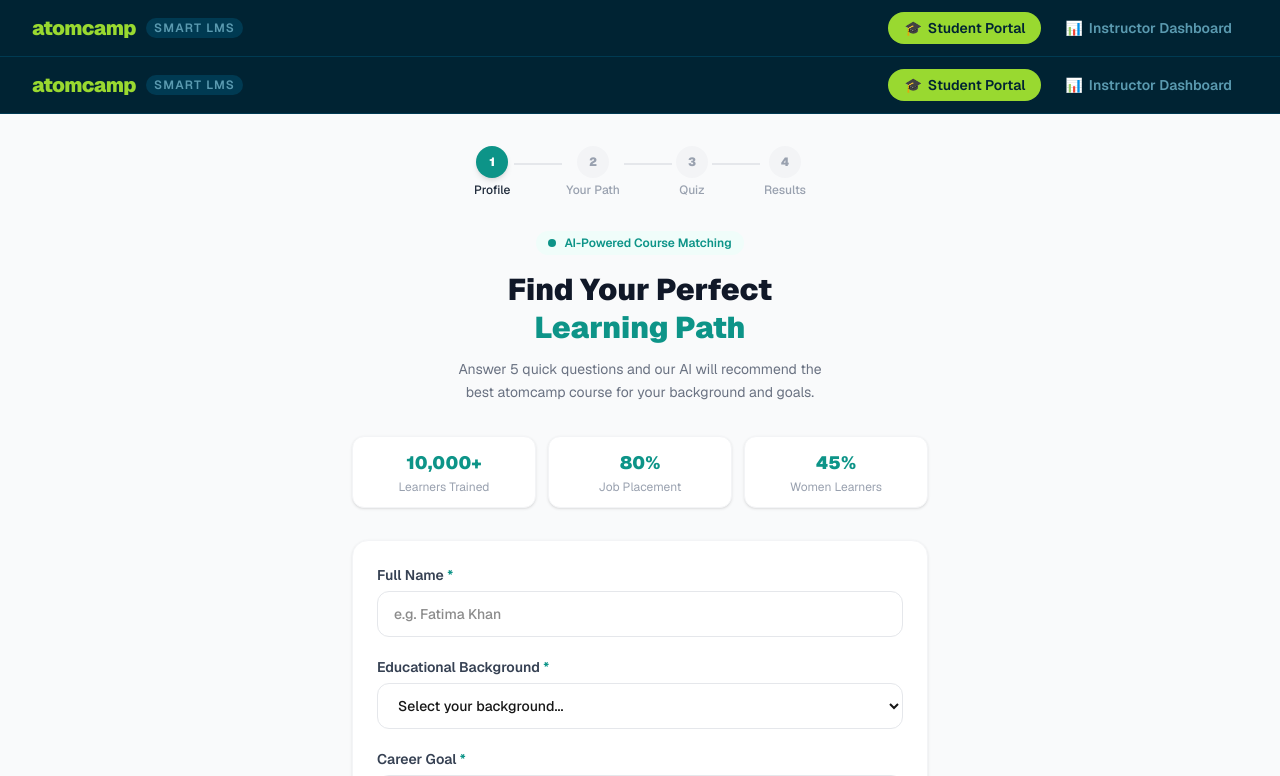
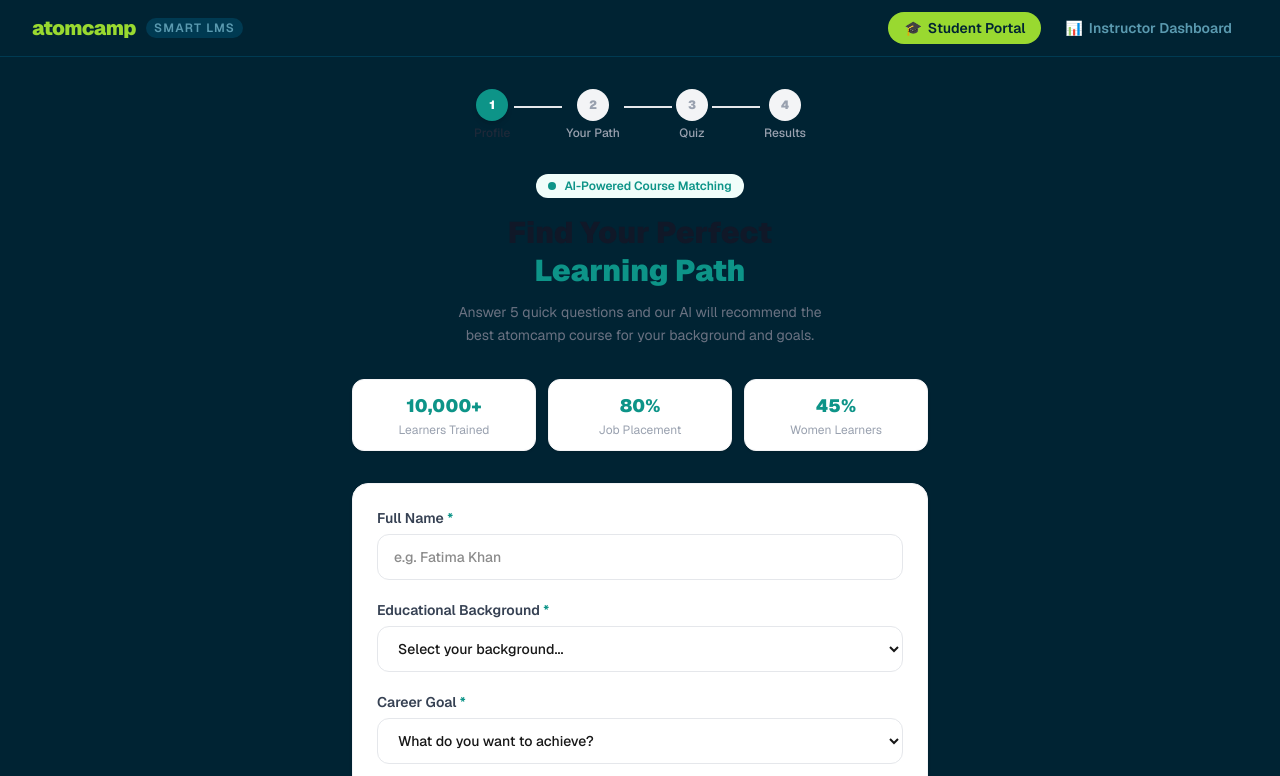
Before and after one commit to abdullahsaleym/hack, a Next.js app: page / in a window 1280 px wide. Shown: the top 776 px of the page. Built offline with nearby package versions, Linux system fonts and the light colour scheme.

Commit message:
fix: remove duplicate Header from page.tsx, now sourced from layout only

```diff
--- a/app/page.tsx
+++ b/app/page.tsx
@@ -1,7 +1,6 @@
 "use client";
 
 import { useState } from "react";
-import Header from "./components/Header";
 import OnboardingForm from "./components/OnboardingForm";
 import RecommendationView from "./components/RecommendationView";
 import QuizView from "./components/QuizView";
@@ -296,9 +295,7 @@
   const isLoading = step.startsWith("loading_");
 
   return (
-    <div className="min-h-screen flex flex-col bg-gray-50">
-      <Header />
-
+    <div className="min-h-screen flex flex-col" style={{ backgroundColor: "#002333" }}>
       <main className="flex-1 w-full max-w-5xl mx-auto px-4 sm:px-6 py-8">
         {/* Step indicator — hide on loading screens */}
         {!isLoading && (
```
